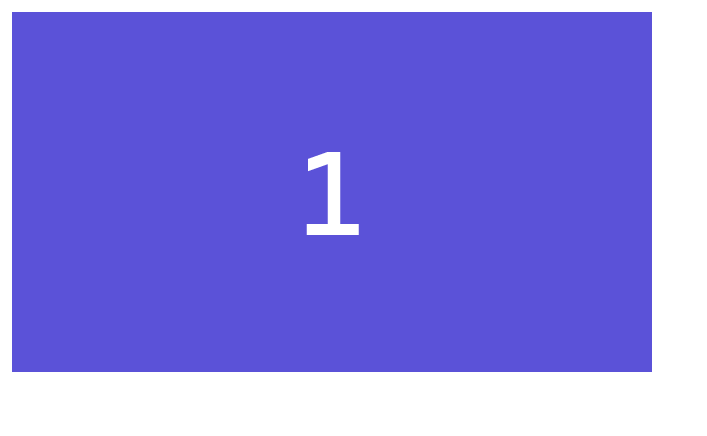
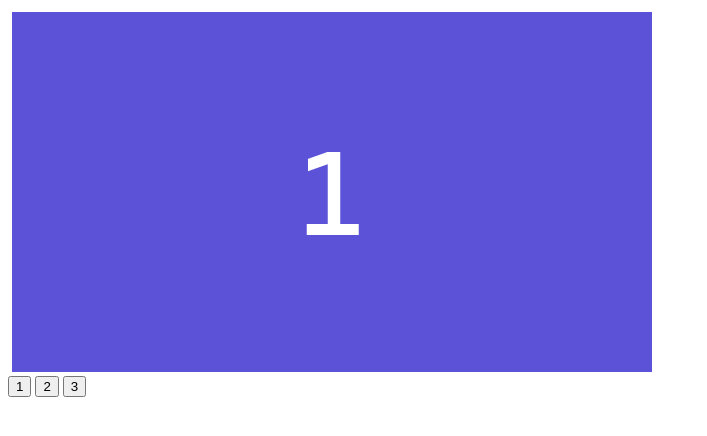
Before and after one commit to richardimaoka/tutorial-carousel-html, a plain HTML site: page index.html in a window 1280 px wide. Shown: the whole page, without its empty margins (0-707 px from the left). Drawn offline with Linux system fonts and the light colour scheme.

Commit message:
add barebone buttons

```diff
--- a/index.html
+++ b/index.html
@@ -54,5 +54,8 @@
         </div>
       </div>
     </div>
+    <button>1</button>
+    <button>2</button>
+    <button>3</button>
   </body>
 </html>
```
